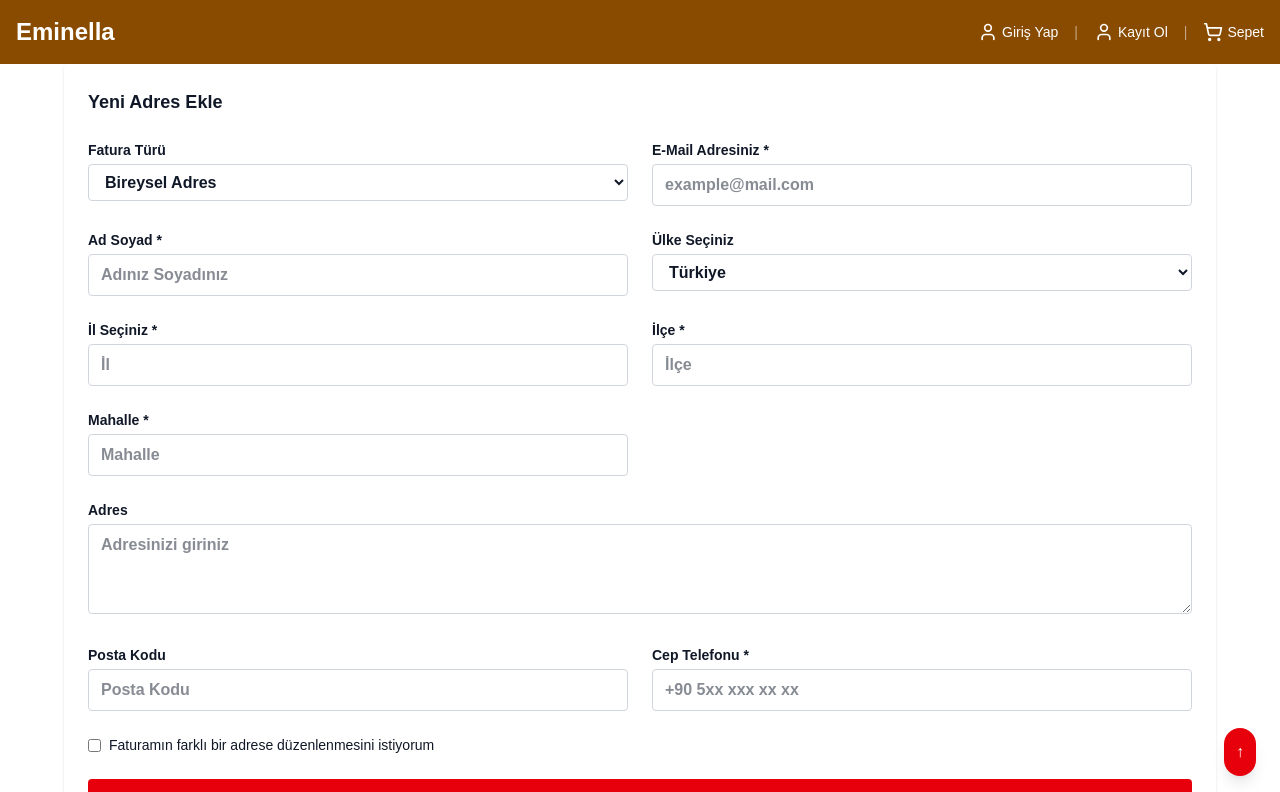
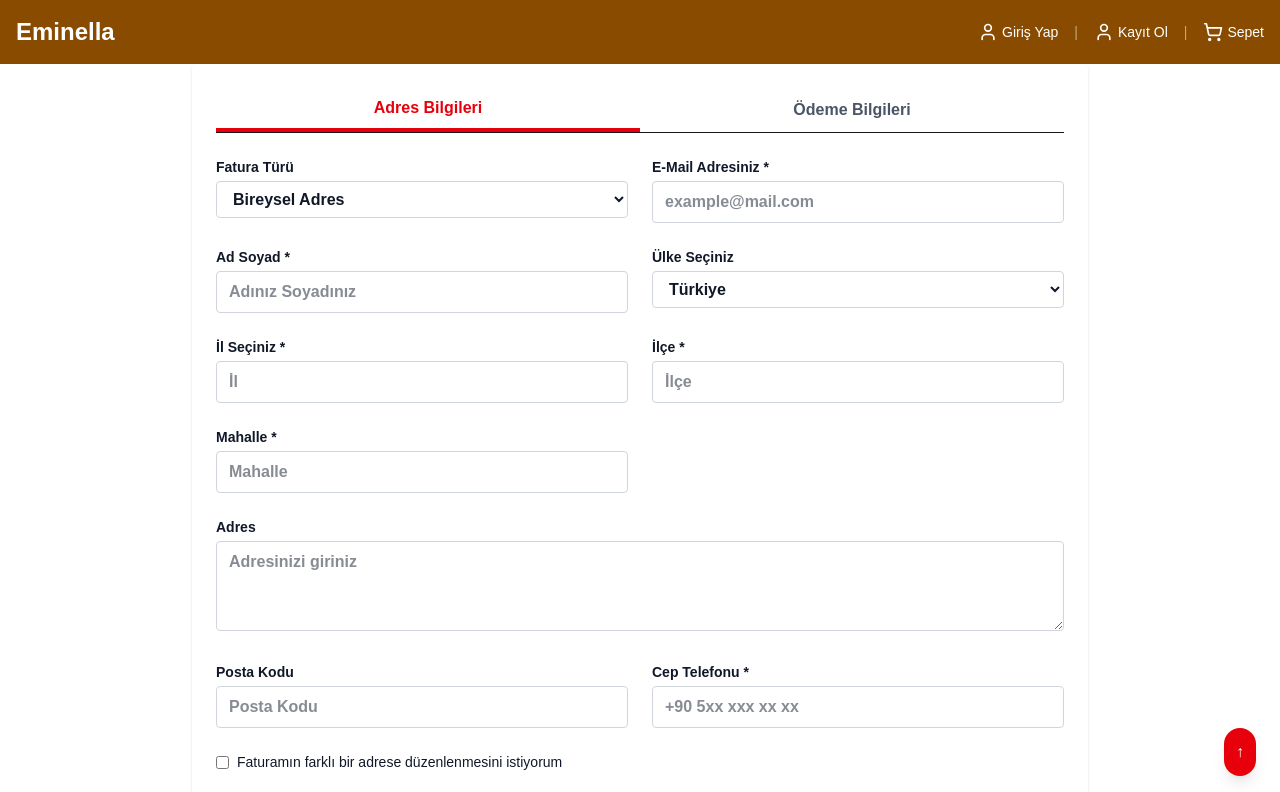
Before and after one commit to eminella/frontend-app, a Next.js app: page /payment in a window 1280 px wide. Shown: the top 792 px of the page. Built offline with nearby package versions, Linux system fonts and the light colour scheme.

Commit message:
feat: tek sayfada adres ve ödeme sekmeli form yapısı eklendi

```diff
--- a/app/payment/page.tsx
+++ b/app/payment/page.tsx
@@ -2,8 +2,10 @@
 
 import { useState } from 'react';
 
-export default function PaymentPage() {
-  // Form state
+export default function CheckoutPage() {
+  const [activeTab, setActiveTab] = useState(1); // 1: Adres, 2: Ödeme
+
+  // Adres form state
   const [invoiceType, setInvoiceType] = useState('Bireysel Adres');
   const [email, setEmail] = useState('');
   const [nameSurname, setNameSurname] = useState('');
@@ -16,22 +18,63 @@ export default function PaymentPage() {
   const [phone, setPhone] = useState('');
   const [invoiceDifferentAddress, setInvoiceDifferentAddress] = useState(false);
 
-  const handleSubmit = (e: React.FormEvent) => {
+  // Ödeme form state (örnek)
+  const [cardNumber, setCardNumber] = useState('');
+  const [expiryDate, setExpiryDate] = useState('');
+  const [cvc, setCvc] = useState('');
+
+  const handleAddressSubmit = (e: React.FormEvent) => {
     e.preventDefault();
-    // TODO: Form verisini backend'e gönder
-    alert('Adres bilgileri kaydedildi!');
+
+    // TODO: Backend’e gönderme işlemi
+    // Başarılıysa:
+    alert('Adres kaydedildi, ödeme sekmesine geçiliyor');
+    setActiveTab(2);
+  };
+
+  const handlePaymentSubmit = (e: React.FormEvent) => {
+    e.preventDefault();
+
+    // TODO: Ödeme işlemi
+    alert('Ödeme yapıldı, teşekkürler!');
   };
 
   return (
-    <div className="max-w-6xl mx-auto p-6 bg-white rounded shadow">
-      <h2 className="font-bold text-lg mb-6 text-gray-900">Yeni Adres Ekle</h2>
-      <form onSubmit={handleSubmit} className="grid grid-cols-1 md:grid-cols-2 gap-6">
+    <div className="max-w-4xl mx-auto p-6 bg-white rounded shadow">
+      {/* Sekme butonları */}
+      <div className="flex border-b mb-6">
+        <button
+          className={`flex-1 py-2 font-semibold text-center ${
+            activeTab === 1
+              ? 'border-b-4 border-red-600 text-red-600'
+              : 'text-gray-600 hover:text-red-600'
+          }`}
+          onClick={() => setActiveTab(1)}
+        >
+          Adres Bilgileri
+        </button>
+        <button
+          className={`flex-1 py-2 font-semibold text-center ${
+            activeTab === 2
+              ? 'border-b-4 border-red-600 text-red-600'
+              : 'text-gray-600 hover:text-red-600'
+          }`}
+          onClick={() => setActiveTab(2)}
+          disabled={activeTab === 1} // İstersen burayı kaldırabilirsin
+        >
+          Ödeme Bilgileri
+        </button>
+      </div>
+
+      {/* İçerik */}
+      {activeTab === 1 && (
+        <form onSubmit={handleAddressSubmit} className="grid grid-cols-1 md:grid-cols-2 gap-6">
           {/* Fatura Türü */}
           <div>
             <label className="block mb-1 text-sm font-semibold text-gray-900">Fatura Türü</label>
             <select
               value={invoiceType}
-            onChange={(e) => setInvoiceType(e.target.value)}
+              onChange={e => setInvoiceType(e.target.value)}
               className="w-full border border-gray-300 rounded px-3 py-2 font-semibold text-gray-900"
             >
               <option>Bireysel Adres</option>
@@ -44,9 +87,9 @@ export default function PaymentPage() {
             <label className="block mb-1 text-sm font-semibold text-gray-900">E-Mail Adresiniz *</label>
             <input
               type="email"
+              required
               value={email}
-            onChange={(e) => setEmail(e.target.value)}
-            required
+              onChange={e => setEmail(e.target.value)}
               className="w-full border border-gray-300 rounded px-3 py-2 font-semibold text-gray-900"
               placeholder="example@mail.com"
             />
@@ -57,9 +100,9 @@ export default function PaymentPage() {
             <label className="block mb-1 text-sm font-semibold text-gray-900">Ad Soyad *</label>
             <input
               type="text"
+              required
               value={nameSurname}
-            onChange={(e) => setNameSurname(e.target.value)}
-            required
+              onChange={e => setNameSurname(e.target.value)}
               className="w-full border border-gray-300 rounded px-3 py-2 font-semibold text-gray-900"
               placeholder="Adınız Soyadınız"
             />
@@ -70,11 +113,10 @@ export default function PaymentPage() {
             <label className="block mb-1 text-sm font-semibold text-gray-900">Ülke Seçiniz</label>
             <select
               value={country}
-            onChange={(e) => setCountry(e.target.value)}
+              onChange={e => setCountry(e.target.value)}
               className="w-full border border-gray-300 rounded px-3 py-2 font-semibold text-gray-900"
             >
               <option>Türkiye</option>
-            {/* İstersen diğer ülkeleri ekle */}
             </select>
           </div>
 
@@ -83,9 +125,9 @@ export default function PaymentPage() {
             <label className="block mb-1 text-sm font-semibold text-gray-900">İl Seçiniz *</label>
             <input
               type="text"
+              required
               value={city}
-            onChange={(e) => setCity(e.target.value)}
-            required
+              onChange={e => setCity(e.target.value)}
               className="w-full border border-gray-300 rounded px-3 py-2 font-semibold text-gray-900"
               placeholder="İl"
             />
@@ -96,9 +138,9 @@ export default function PaymentPage() {
             <label className="block mb-1 text-sm font-semibold text-gray-900">İlçe *</label>
             <input
               type="text"
+              required
               value={district}
-            onChange={(e) => setDistrict(e.target.value)}
-            required
+              onChange={e => setDistrict(e.target.value)}
               className="w-full border border-gray-300 rounded px-3 py-2 font-semibold text-gray-900"
               placeholder="İlçe"
             />
@@ -109,9 +151,9 @@ export default function PaymentPage() {
             <label className="block mb-1 text-sm font-semibold text-gray-900">Mahalle *</label>
             <input
               type="text"
+              required
               value={neighborhood}
-            onChange={(e) => setNeighborhood(e.target.value)}
-            required
+              onChange={e => setNeighborhood(e.target.value)}
               className="w-full border border-gray-300 rounded px-3 py-2 font-semibold text-gray-900"
               placeholder="Mahalle"
             />
@@ -121,9 +163,9 @@ export default function PaymentPage() {
           <div className="md:col-span-2">
             <label className="block mb-1 text-sm font-semibold text-gray-900">Adres</label>
             <textarea
+              rows={3}
               value={address}
-            onChange={(e) => setAddress(e.target.value)}
-            rows={3}
+              onChange={e => setAddress(e.target.value)}
               className="w-full border border-gray-300 rounded px-3 py-2 font-semibold text-gray-900"
               placeholder="Adresinizi giriniz"
             />
@@ -135,7 +177,7 @@ export default function PaymentPage() {
             <input
               type="text"
               value={postalCode}
-            onChange={(e) => setPostalCode(e.target.value)}
+              onChange={e => setPostalCode(e.target.value)}
               className="w-full border border-gray-300 rounded px-3 py-2 font-semibold text-gray-900"
               placeholder="Posta Kodu"
             />
@@ -146,9 +188,9 @@ export default function PaymentPage() {
             <label className="block mb-1 text-sm font-semibold text-gray-900">Cep Telefonu *</label>
             <input
               type="tel"
+              required
               value={phone}
-            onChange={(e) => setPhone(e.target.value)}
-            required
+              onChange={e => setPhone(e.target.value)}
               className="w-full border border-gray-300 rounded px-3 py-2 font-semibold text-gray-900"
               placeholder="+90 5xx xxx xx xx"
             />
@@ -159,7 +201,7 @@ export default function PaymentPage() {
             <input
               type="checkbox"
               checked={invoiceDifferentAddress}
-            onChange={(e) => setInvoiceDifferentAddress(e.target.checked)}
+              onChange={e => setInvoiceDifferentAddress(e.target.checked)}
               id="invoiceDiffAddress"
               className="form-checkbox"
             />
@@ -178,6 +220,58 @@ export default function PaymentPage() {
             </button>
           </div>
         </form>
+      )}
+
+      {activeTab === 2 && (
+        <form onSubmit={handlePaymentSubmit} className="space-y-6">
+          <h2 className="text-xl font-semibold mb-4">Ödeme Bilgileri</h2>
+
+          <div>
+            <label className="block mb-1 text-sm font-semibold text-gray-900">Kart Numarası *</label>
+            <input
+              type="text"
+              required
+              value={cardNumber}
+              onChange={e => setCardNumber(e.target.value)}
+              className="w-full border border-gray-300 rounded px-3 py-2 font-semibold text-gray-900"
+              placeholder="**** **** **** ****"
+            />
+          </div>
+
+          <div className="grid grid-cols-2 gap-4">
+            <div>
+              <label className="block mb-1 text-sm font-semibold text-gray-900">Son Kullanma Tarihi *</label>
+              <input
+                type="text"
+                required
+                value={expiryDate}
+                onChange={e => setExpiryDate(e.target.value)}
+                className="w-full border border-gray-300 rounded px-3 py-2 font-semibold text-gray-900"
+                placeholder="AA/YY"
+              />
+            </div>
+
+            <div>
+              <label className="block mb-1 text-sm font-semibold text-gray-900">CVC *</label>
+              <input
+                type="text"
+                required
+                value={cvc}
+                onChange={e => setCvc(e.target.value)}
+                className="w-full border border-gray-300 rounded px-3 py-2 font-semibold text-gray-900"
+                placeholder="***"
+              />
+            </div>
+          </div>
+
+          <button
+            type="submit"
+            className="w-full bg-green-600 text-white py-3 rounded font-semibold hover:bg-green-700 transition"
+          >
+            ÖDEMEYİ TAMAMLA
+          </button>
+        </form>
+      )}
     </div>
   );
 }
```
Lines whose indentation alone changed are shown as unchanged.
